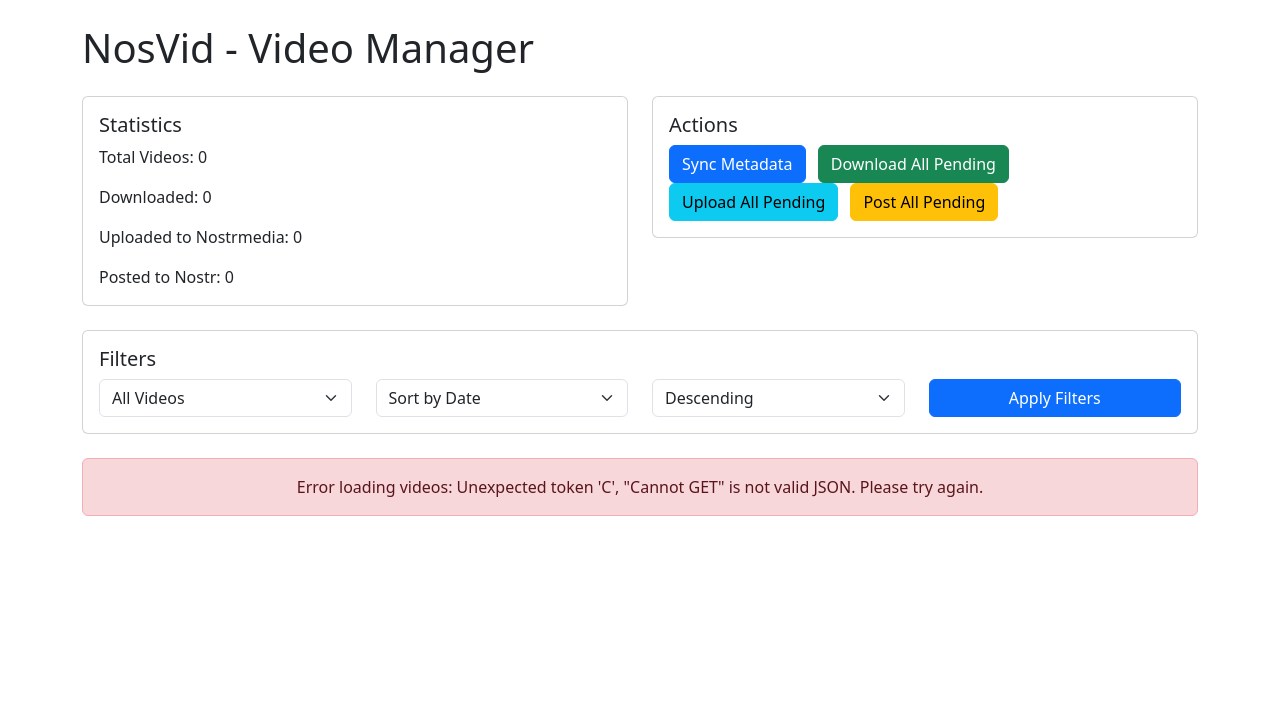
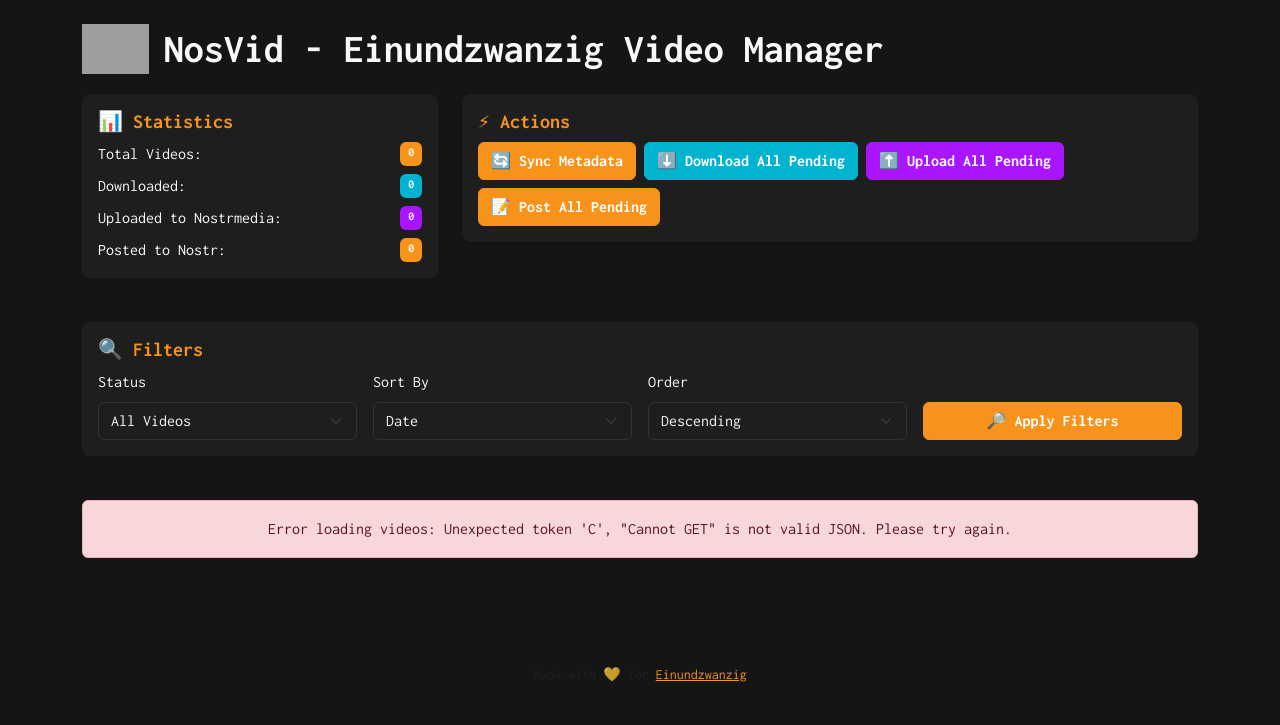
Before and after one commit to k9ert/nosvid, a FastAPI app: template src/nosvid/web/templates/index.html in a window 1280 px wide. Shown: the top 725 px of the page. Run offline with FastAPI, Linux system fonts and the light colour scheme; the template is opened without the code that fills it, so the values that code supplies are empty; some libraries are stand-ins or nearby versions; grey boxes are pictures that could not be loaded.

Commit message:
einundzwanzig style

```diff
--- a/src/nosvid/web/templates/index.html
+++ b/src/nosvid/web/templates/index.html
@@ -3,15 +3,109 @@
 <head>
     <meta charset="UTF-8">
     <meta name="viewport" content="width=device-width, initial-scale=1.0">
-    <title>NosVid - Video Manager</title>
+    <title>NosVid - Einundzwanzig Video Manager</title>
     <link href="https://cdn.jsdelivr.net/npm/bootstrap@5.3.0-alpha1/dist/css/bootstrap.min.css" rel="stylesheet">
+    <link href="https://fonts.googleapis.com/css2?family=Inconsolata:wght@400;700&display=swap" rel="stylesheet">
     <style>
+        @font-face {
+            font-family: 'The Bold Font';
+            src: url('https://www.dafont.com/the-bold-font.font') format('woff2');
+            font-weight: bold;
+            font-style: normal;
+        }
+
+        :root {
+            --e21-orange: #F7931A;
+            --e21-blue: #00B4CF;
+            --e21-purple: #A915FF;
+            --e21-dark: #151515;
+            --e21-light: #f8f9fa;
+        }
+
+        body {
+            font-family: 'Inconsolata', monospace;
+            background-color: var(--e21-dark);
+            color: var(--e21-light);
+        }
+
+        h1, h2, h3, h4, h5, h6, .btn {
+            font-family: 'Inconsolata', monospace;
+            font-weight: 700;
+        }
+
+        .card {
+            background-color: #1e1e1e;
+            border: none;
+            border-radius: 8px;
+            box-shadow: 0 4px 6px rgba(0, 0, 0, 0.1);
+            margin-bottom: 20px;
+        }
+
+        .card-title {
+            color: var(--e21-orange);
+        }
+
+        .card-body {
+            color: var(--e21-light);
+        }
+
+        .btn-primary {
+            background-color: var(--e21-orange);
+            border-color: var(--e21-orange);
+        }
+
+        .btn-primary:hover, .btn-primary:focus {
+            background-color: #e58315;
+            border-color: #e58315;
+        }
+
+        .btn-success {
+            background-color: var(--e21-blue);
+            border-color: var(--e21-blue);
+        }
+
+        .btn-success:hover, .btn-success:focus {
+            background-color: #00a0b8;
+            border-color: #00a0b8;
+        }
+
+        .btn-info {
+            background-color: var(--e21-purple);
+            border-color: var(--e21-purple);
+            color: white;
+        }
+
+        .btn-info:hover, .btn-info:focus {
+            background-color: #9513e0;
+            border-color: #9513e0;
+            color: white;
+        }
+
+        .btn-warning {
+            background-color: var(--e21-orange);
+            border-color: var(--e21-orange);
+            color: white;
+        }
+
+        .btn-warning:hover, .btn-warning:focus {
+            background-color: #e58315;
+            border-color: #e58315;
+            color: white;
+        }
+
+        .btn-secondary {
+            background-color: #333;
+            border-color: #333;
+        }
+
         .video-card {
             margin-bottom: 20px;
         }
+
         .video-actions {
             margin-top: 10px;
         }
+
         .status-indicator {
             display: inline-block;
             width: 12px;
@@ -19,50 +113,111 @@
             border-radius: 50%;
             margin-right: 5px;
         }
+
         .status-downloaded {
-            background-color: #28a745;
+            background-color: var(--e21-blue);
         }
+
         .status-not-downloaded {
             background-color: #dc3545;
         }
+
         .status-uploaded {
-            background-color: #17a2b8;
+            background-color: var(--e21-purple);
         }
+
         .status-not-uploaded {
-            background-color: #ffc107;
+            background-color: var(--e21-orange);
         }
+
         .status-posted {
-            background-color: #6f42c1;
+            background-color: var(--e21-blue);
         }
+
         .status-not-posted {
-            background-color: #fd7e14;
+            background-color: var(--e21-orange);
+        }
+
+        .page-link {
+            background-color: #1e1e1e;
+            color: var(--e21-orange);
+            border-color: #333;
+        }
+
+        .page-link:hover {
+            background-color: #333;
+            color: var(--e21-orange);
+        }
+
+        .page-item.active .page-link {
+            background-color: var(--e21-orange);
+            border-color: var(--e21-orange);
+        }
+
+        .form-select {
+            background-color: #1e1e1e;
+            color: var(--e21-light);
+            border-color: #333;
+        }
+
+        .form-select:focus {
+            border-color: var(--e21-orange);
+            box-shadow: 0 0 0 0.25rem rgba(247, 147, 26, 0.25);
+        }
+
+        .header-logo {
+            max-height: 50px;
+            margin-right: 15px;
+        }
+
+        .header-container {
+            display: flex;
+            align-items: center;
+            margin-bottom: 20px;
         }
     </style>
 </head>
 <body>
     <div class="container mt-4">
-        <h1 class="mb-4">NosVid - Video Manager</h1>
+        <div class="header-container">
+            <img src="https://einundzwanzig.space/img/media/einundzwanzig-square.svg" alt="Einundzwanzig Logo" class="header-logo">
+            <h1 class="mb-0">NosVid - Einundzwanzig Video Manager</h1>
+        </div>
 
         <div class="row mb-4">
-            <div class="col">
+            <div class="col-md-4">
                 <div class="card">
                     <div class="card-body">
-                        <h5 class="card-title">Statistics</h5>
-                        <p class="card-text">Total Videos: <span id="total-videos">0</span></p>
-                        <p class="card-text">Downloaded: <span id="downloaded-videos">0</span></p>
-                        <p class="card-text">Uploaded to Nostrmedia: <span id="uploaded-videos">0</span></p>
-                        <p class="card-text">Posted to Nostr: <span id="posted-videos">0</span></p>
+                        <h5 class="card-title">📊 Statistics</h5>
+                        <div class="d-flex justify-content-between">
+                            <span>Total Videos:</span>
+                            <span class="badge" style="background-color: var(--e21-orange);" id="total-videos">0</span>
+                        </div>
+                        <div class="d-flex justify-content-between mt-2">
+                            <span>Downloaded:</span>
+                            <span class="badge" style="background-color: var(--e21-blue);" id="downloaded-videos">0</span>
+                        </div>
+                        <div class="d-flex justify-content-between mt-2">
+                            <span>Uploaded to Nostrmedia:</span>
+                            <span class="badge" style="background-color: var(--e21-purple);" id="uploaded-videos">0</span>
+                        </div>
+                        <div class="d-flex justify-content-between mt-2">
+                            <span>Posted to Nostr:</span>
+                            <span class="badge" style="background-color: var(--e21-orange);" id="posted-videos">0</span>
+                        </div>
                     </div>
                 </div>
             </div>
-            <div class="col">
+            <div class="col-md-8">
                 <div class="card">
                     <div class="card-body">
-                        <h5 class="card-title">Actions</h5>
-                        <button id="sync-button" class="btn btn-primary me-2">Sync Metadata</button>
-                        <button id="download-all-button" class="btn btn-success me-2">Download All Pending</button>
-                        <button id="upload-all-button" class="btn btn-info me-2">Upload All Pending</button>
-                        <button id="post-all-button" class="btn btn-warning">Post All Pending</button>
+                        <h5 class="card-title">⚡ Actions</h5>
+                        <div class="d-flex flex-wrap gap-2">
+                            <button id="sync-button" class="btn btn-primary">🔄 Sync Metadata</button>
+                            <button id="download-all-button" class="btn btn-success">⬇️ Download All Pending</button>
+                            <button id="upload-all-button" class="btn btn-info">⬆️ Upload All Pending</button>
+                            <button id="post-all-button" class="btn btn-warning">📝 Post All Pending</button>
+                        </div>
                     </div>
                 </div>
             </div>
@@ -72,9 +227,10 @@
             <div class="col">
                 <div class="card">
                     <div class="card-body">
-                        <h5 class="card-title">Filters</h5>
-                        <div class="row">
+                        <h5 class="card-title">🔍 Filters</h5>
+                        <div class="row g-3">
                             <div class="col-md-3">
+                                <label for="filter-status" class="form-label">Status</label>
                                 <select id="filter-status" class="form-select">
                                     <option value="all">All Videos</option>
                                     <option value="downloaded">Downloaded</option>
@@ -86,20 +242,23 @@
                                 </select>
                             </div>
                             <div class="col-md-3">
+                                <label for="sort-by" class="form-label">Sort By</label>
                                 <select id="sort-by" class="form-select">
-                                    <option value="published_at">Sort by Date</option>
-                                    <option value="title">Sort by Title</option>
-                                    <option value="duration">Sort by Duration</option>
+                                    <option value="published_at">Date</option>
+                                    <option value="title">Title</option>
+                                    <option value="duration">Duration</option>
                                 </select>
                             </div>
                             <div class="col-md-3">
+                                <label for="sort-order" class="form-label">Order</label>
                                 <select id="sort-order" class="form-select">
                                     <option value="desc">Descending</option>
                                     <option value="asc">Ascending</option>
                                 </select>
                             </div>
                             <div class="col-md-3">
-                                <button id="apply-filters-button" class="btn btn-primary w-100">Apply Filters</button>
+                                <label class="form-label">&nbsp;</label>
+                                <button id="apply-filters-button" class="btn btn-primary w-100">🔎 Apply Filters</button>
                             </div>
                         </div>
                     </div>
@@ -125,6 +284,18 @@
                 </nav>
             </div>
         </div>
+
+        <footer class="mt-5 mb-4 text-center">
+            <div class="container">
+                <div class="row">
+                    <div class="col">
+                        <p class="text-muted">
+                            <small>Made with 💛 for <a href="https://einundzwanzig.space" target="_blank" style="color: var(--e21-orange);">Einundzwanzig</a></small>
+                        </p>
+                    </div>
+                </div>
+            </div>
+        </footer>
     </div>
 
     <!-- Video Template -->
@@ -133,25 +304,30 @@
             <div class="card h-100">
                 <div class="card-body">
                     <h5 class="card-title video-title">Video Title</h5>
-                    <p class="card-text video-date">Published: <span></span></p>
-                    <p class="card-text video-duration">Duration: <span></span></p>
-                    <p class="card-text video-id">ID: <span></span></p>
-                    <div class="video-status">
-                        <p class="card-text">
-                            <span class="status-indicator status-downloaded"></span> Downloaded
-                        </p>
-                        <p class="card-text">
-                            <span class="status-indicator status-uploaded"></span> Uploaded to Nostrmedia
-                        </p>
-                        <p class="card-text">
-                            <span class="status-indicator status-posted"></span> Posted to Nostr
-                        </p>
+                    <div class="d-flex justify-content-between align-items-center mb-2">
+                        <span class="badge bg-dark text-light video-id">ID: <span></span></span>
+                        <span class="badge" style="background-color: var(--e21-blue);">⏱️ <span class="video-duration"></span></span>
                     </div>
-                    <div class="video-actions">
-                        <button class="btn btn-sm btn-primary download-button">Download</button>
-                        <button class="btn btn-sm btn-info upload-button">Upload to Nostrmedia</button>
-                        <button class="btn btn-sm btn-warning post-button">Post to Nostr</button>
-                        <a href="#" class="btn btn-sm btn-secondary view-button" target="_blank">View on YouTube</a>
+                    <p class="card-text video-date"><small>Published: <span></span></small></p>
+                    <div class="video-status mb-3">
+                        <div class="d-flex justify-content-between mb-1">
+                            <span>Downloaded</span>
+                            <span class="status-indicator status-downloaded"></span>
+                        </div>
+                        <div class="d-flex justify-content-between mb-1">
+                            <span>Uploaded to Nostrmedia</span>
+                            <span class="status-indicator status-uploaded"></span>
+                        </div>
+                        <div class="d-flex justify-content-between mb-1">
+                            <span>Posted to Nostr</span>
+                            <span class="status-indicator status-posted"></span>
+                        </div>
+                    </div>
+                    <div class="video-actions d-grid gap-2">
+                        <button class="btn btn-sm btn-primary download-button">⬇️ Download</button>
+                        <button class="btn btn-sm btn-info upload-button">⬆️ Upload to Nostrmedia</button>
+                        <button class="btn btn-sm btn-warning post-button">📝 Post to Nostr</button>
+                        <a href="#" class="btn btn-sm btn-secondary view-button" target="_blank">👁️ View on YouTube</a>
                     </div>
                 </div>
             </div>
@@ -225,7 +401,7 @@
                         // Set video data
                         clone.querySelector('.video-title').textContent = video.title;
                         clone.querySelector('.video-date span').textContent = new Date(video.published_at).toLocaleDateString();
-                        clone.querySelector('.video-duration span').textContent = formatDuration(video.duration);
+                        clone.querySelector('.video-duration').textContent = formatDuration(video.duration);
                         clone.querySelector('.video-id span').textContent = video.video_id;
 
                         // Set video status
@@ -479,9 +655,13 @@
             // Show a notification
             const notification = document.createElement('div');
             notification.id = 'download-notification';
-            notification.className = 'alert alert-info position-fixed bottom-0 end-0 m-3';
+            notification.className = 'position-fixed bottom-0 end-0 m-3 p-3 rounded';
+            notification.style.backgroundColor = 'var(--e21-orange)';
+            notification.style.color = 'white';
+            notification.style.boxShadow = '0 4px 6px rgba(0, 0, 0, 0.1)';
+            notification.style.zIndex = '1050';
             notification.innerHTML = `
-                <strong>Download in progress:</strong> Video ${videoId || ''}
+                <strong>⬇️ Download in progress:</strong> Video ${videoId || ''}
                 <div class="spinner-border spinner-border-sm ms-2" role="status">
                     <span class="visually-hidden">Loading...</span>
                 </div>
```
